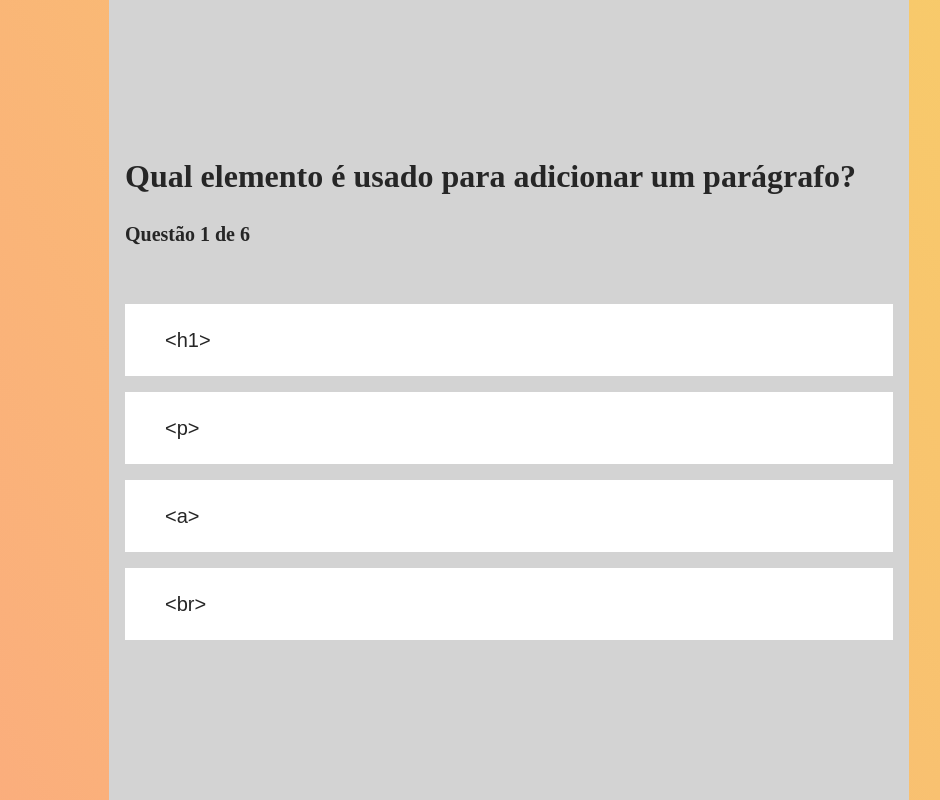
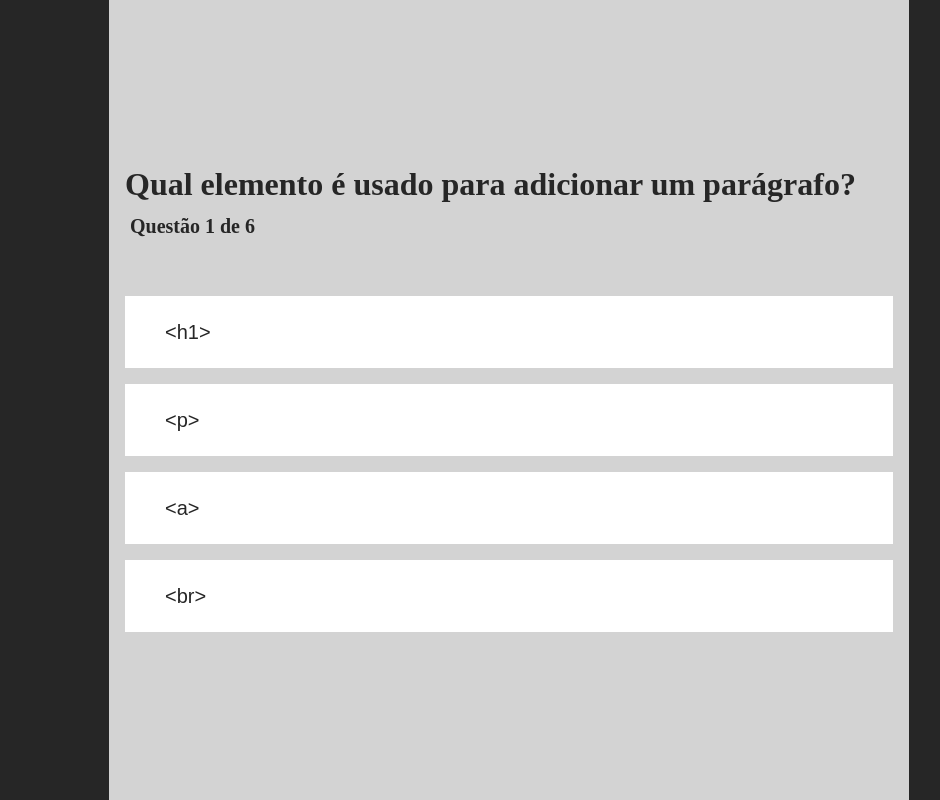
Before and after one commit to DevCaique/react-quiz, a React (Vite) app: page / in a window 1280 px wide. Shown: the whole page, without its empty margins (131-1071 px from the left). Built offline with nearby package versions, Linux system fonts and the light colour scheme.

Commit message:
body color changed

```diff
--- a/src/App.css
+++ b/src/App.css
@@ -13,9 +13,9 @@
 }
 
 body {
-  background-color: #fbab7e;
-  background-image: linear-gradient(62deg, #fbab7e 0%, #f7ce68 100%);
-  /* background-color: var(--clr-primary-900); */
+  /* background-color: #fbab7e;
+  background-image: linear-gradient(62deg, #fbab7e 0%, #f7ce68 100%); */
+  background-color: var(--clr-primary-900);
   line-height: 1.6;
 }
 
@@ -64,11 +64,12 @@ h6 {
 
 .question {
   font-size: 2rem;
-  margin-bottom: 1em;
+  margin-bottom: 0.5em;
 }
 
 .current__question {
   margin-bottom: 3em;
+  margin-left: 0.25em;
 }
 
 .answer__area {
```
